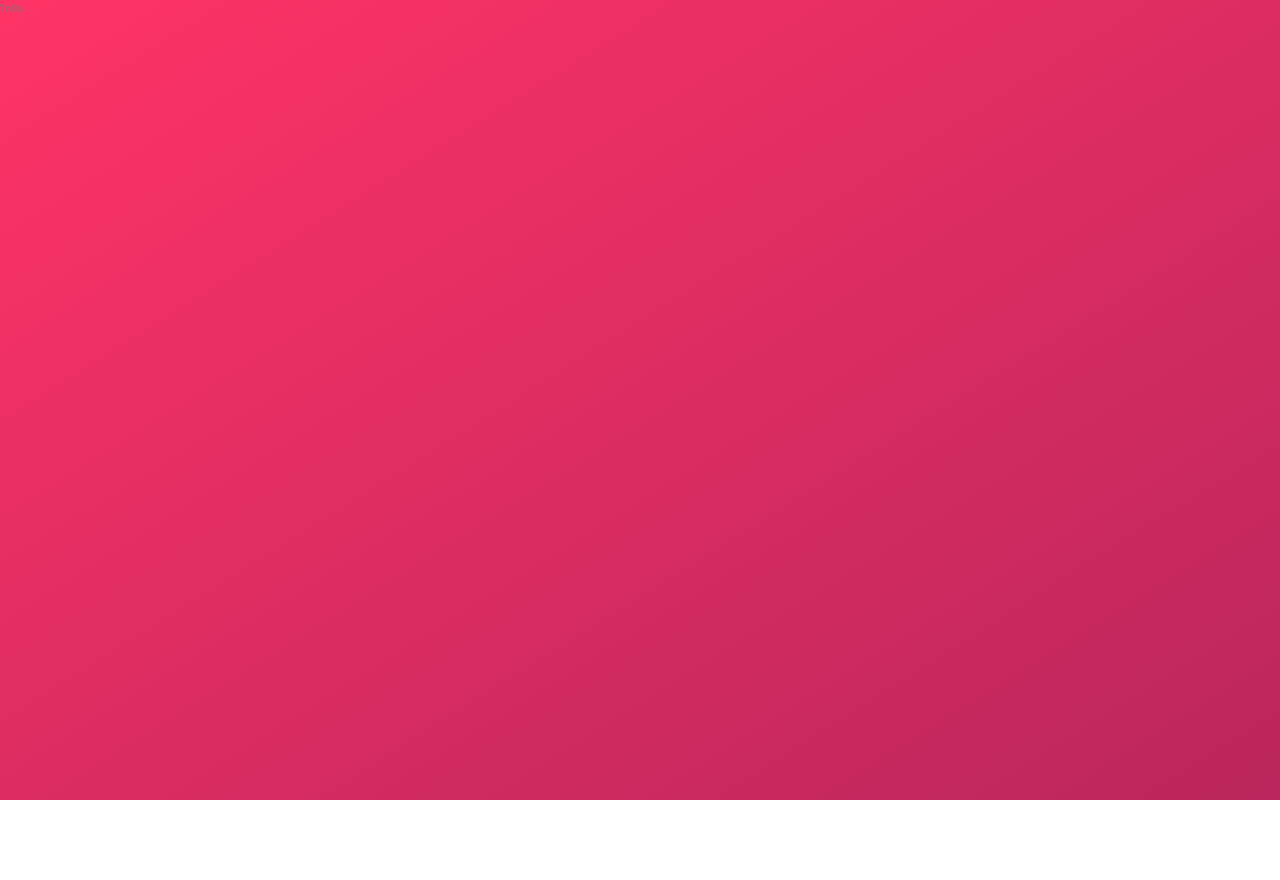
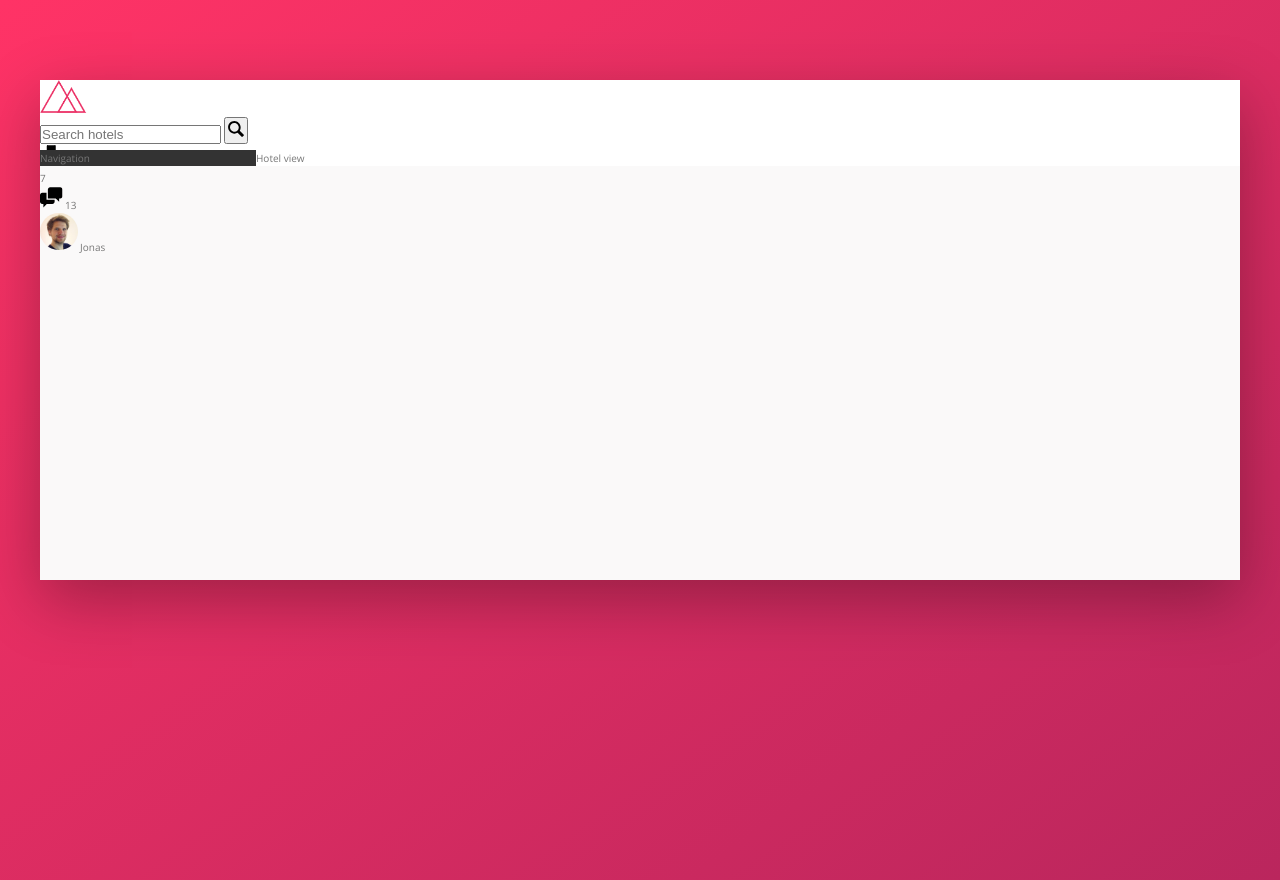
Before and after one commit to Canthar90/Trillo-training, a website: page index.html in a window 1280 px wide. Before the commit the page ends 800 px from the top, so only its background shows below. Drawn offline with nearby package versions, Linux system fonts and the light colour scheme.

Commit message:
Added some basic elements and trarted to style them

```diff
--- a/index.html
+++ b/index.html
@@ -11,6 +11,48 @@
         <title>trillo &mdash; Your all-in-one booking app</title>
     </head>
     <body>
-        Trillo
+        <div class="container">
+            <header class="header">
+                <img src="img/logo.png" alt="trillo logo" class="logo">
+
+                <form action="" class="search">
+                    <input type="text" class="search__input" placeholder="Search hotels">
+                    <button class="search__button">
+                        <svg class="search__icon">
+                            <use xlink:href="img/sprite.svg#icon-magnifying-glass"></use>
+                        </svg>
+                    </button>
+                </form>
+
+                <nav class="user-nav">
+                    <div class="user-nav__icon-box">
+                        <svg class="user-nav__icon">
+                            <use xlink:href="img/sprite.svg#icon-bookmark"></use>
+                        </svg>
+                    </div>
+                        <span class="user-nav__notification">7</span>
+                    <div class="user-nav__icon-box">
+                        <svg class="user-nav__icon">
+                            <use xlink:href="img/sprite.svg#icon-chat"></use>
+                        </svg>
+                        <span class="user-nav__notification">13</span>
+                    </div>
+                    <div class="user-nav__user">
+                        <img src="img/user.jpg" alt="User photo" class="user-nav__user-photo">
+                        <span class="user-nav__user-name">Jonas</span>
+                    </div>
+                </nav>
+            </header>
+
+            <div class="content">
+                <nav class="sidebar">
+                    Navigation
+                </nav>
+
+                <main class="hotel-view">
+                    Hotel view
+                </main>
+            </div>
+        </div>
     </body>
 </html>
--- a/sass/_base.scss
+++ b/sass/_base.scss
@@ -19,6 +19,8 @@
     --color-grey-dark-1: #333;
     --color-grey-dark-2: #777;
     --color-grey-dark-3: #999;
+
+    --shadow-dark-1: 0 2rem 6rem rgba(0,0,0,.3);
 }
 
 * {
--- a/sass/_components.scss
+++ b/sass/_components.scss
@@ -0,0 +1,62 @@
+//////////////////////////////////////////
+// LOGO
+
+
+
+.logo {
+    height: 3.25rem;
+}
+
+
+
+
+////////////////////////////////////////////
+//SEARCH
+
+.search {
+    &__input {
+
+    }
+
+    &__button {
+
+    }
+
+    &__icon {
+        height: 2rem;
+        width: 2rem;
+    }
+}
+
+
+
+//////////////////////////////////////////
+// USER NAVIGATION
+
+.user-nav {
+    &__icon-box {
+
+    }
+
+    &__icon {
+        height: 2.25rem;
+        width: 2.25rem;
+    }
+
+    &__notification {
+
+    }
+
+    &__user {
+
+    }
+
+    &__user-photo {
+        height: 3.75rem;
+        border-radius: 50%;
+    }
+
+    &__user-name {
+
+    }
+}
--- a/sass/_layout.scss
+++ b/sass/_layout.scss
@@ -0,0 +1,29 @@
+.container {
+    max-width: 120rem;
+    margin: 8rem auto;
+    background-color: var(--color-grey-light-1);
+    box-shadow: var(--shadow-dark-1);
+
+    min-height: 50rem;
+}
+
+.header{
+    height: 7rem;
+    background-color: #fff;
+    border-bottom: var(--color-grey-light-2);
+}
+
+.content{
+    display: flex;
+}
+
+.sidebar{
+    background-color: var(--color-grey-dark-1);
+
+    flex: 0 0 18%;
+}
+
+.hotel-view {
+    background-color: #fff;
+    flex: 1;
+}
```
Also changed, not shown: css/style.css.
